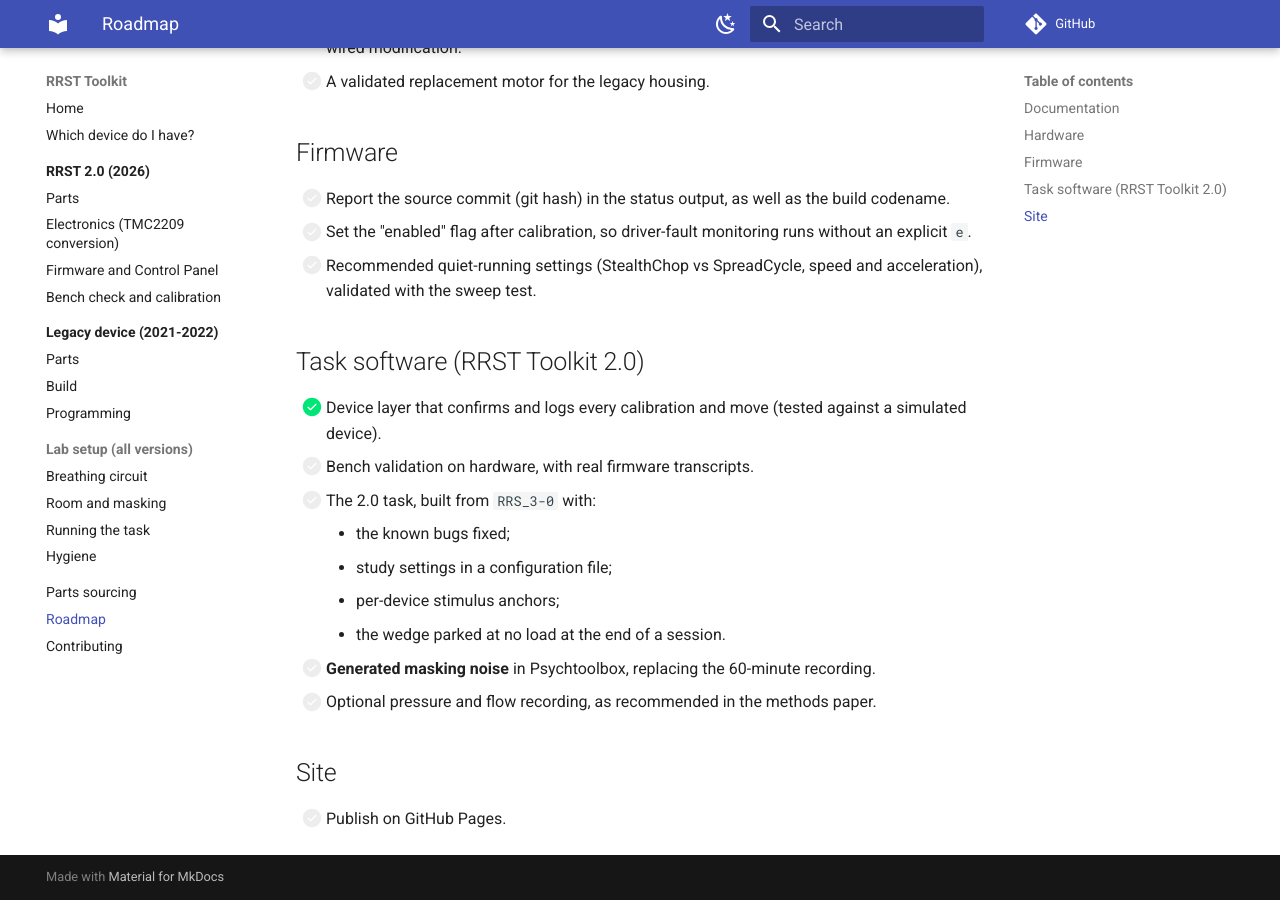
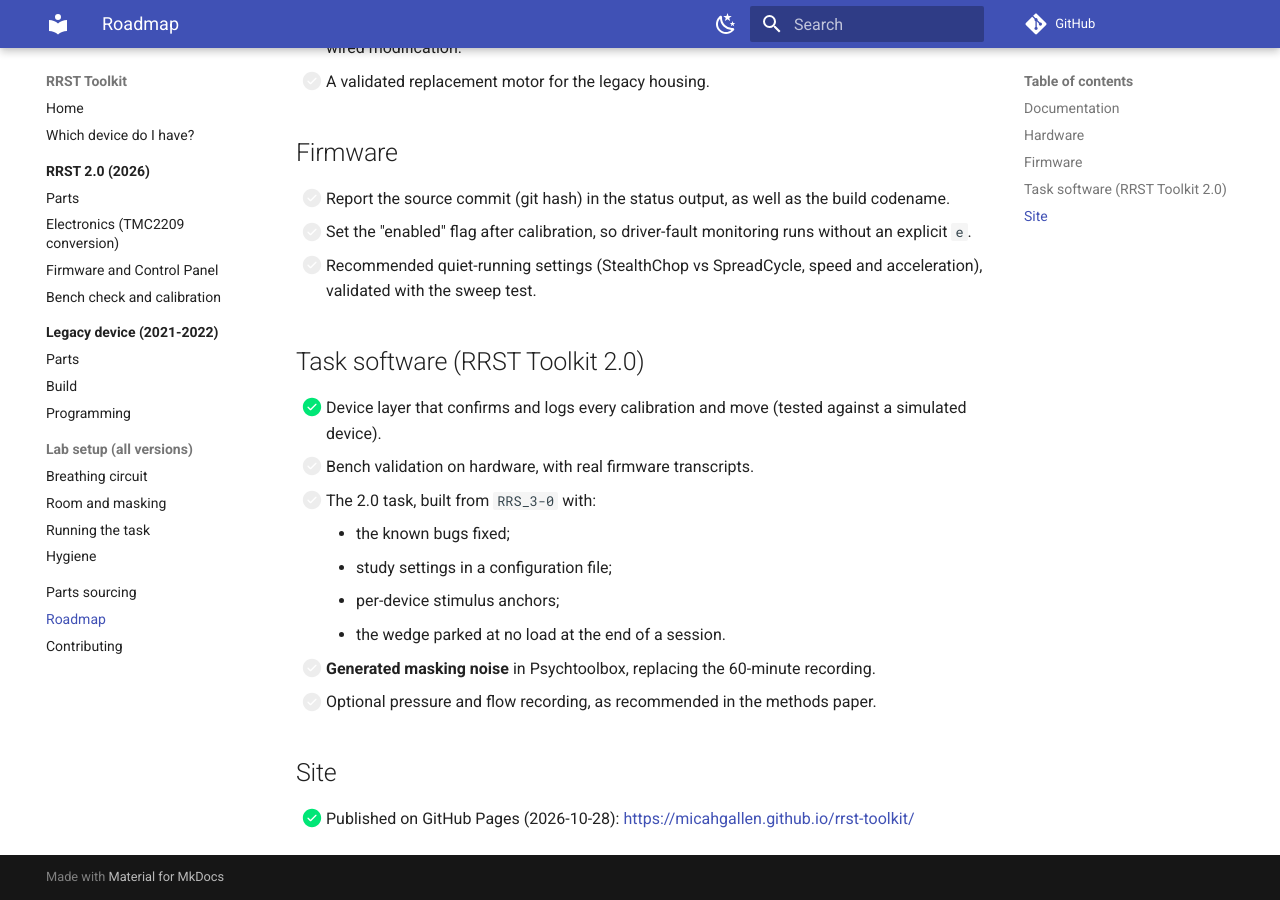
Before and after one commit to embodied-computation-group/rrst-toolkit, an MkDocs documentation site: the page built from handbook/roadmap.md, in a window 1280 px wide and 900 px high, scrolled down 523 px. Built offline with MkDocs 1.6.1 and Material for MkDocs 9.7.7, drawn with Linux system fonts in a browser that asks for light colours; comment, search, counter and statistics services are not loaded.

Commit message:
Mark the handbook as published on GitHub Pages

```diff
--- a/handbook/roadmap.md
+++ b/handbook/roadmap.md
@@ -41,4 +41,4 @@
 
 ## Site
 
-- [ ] Publish on GitHub Pages.
+- [x] Published on GitHub Pages (2026-10-28): <https://micahgallen.github.io/rrst-toolkit/>
```
